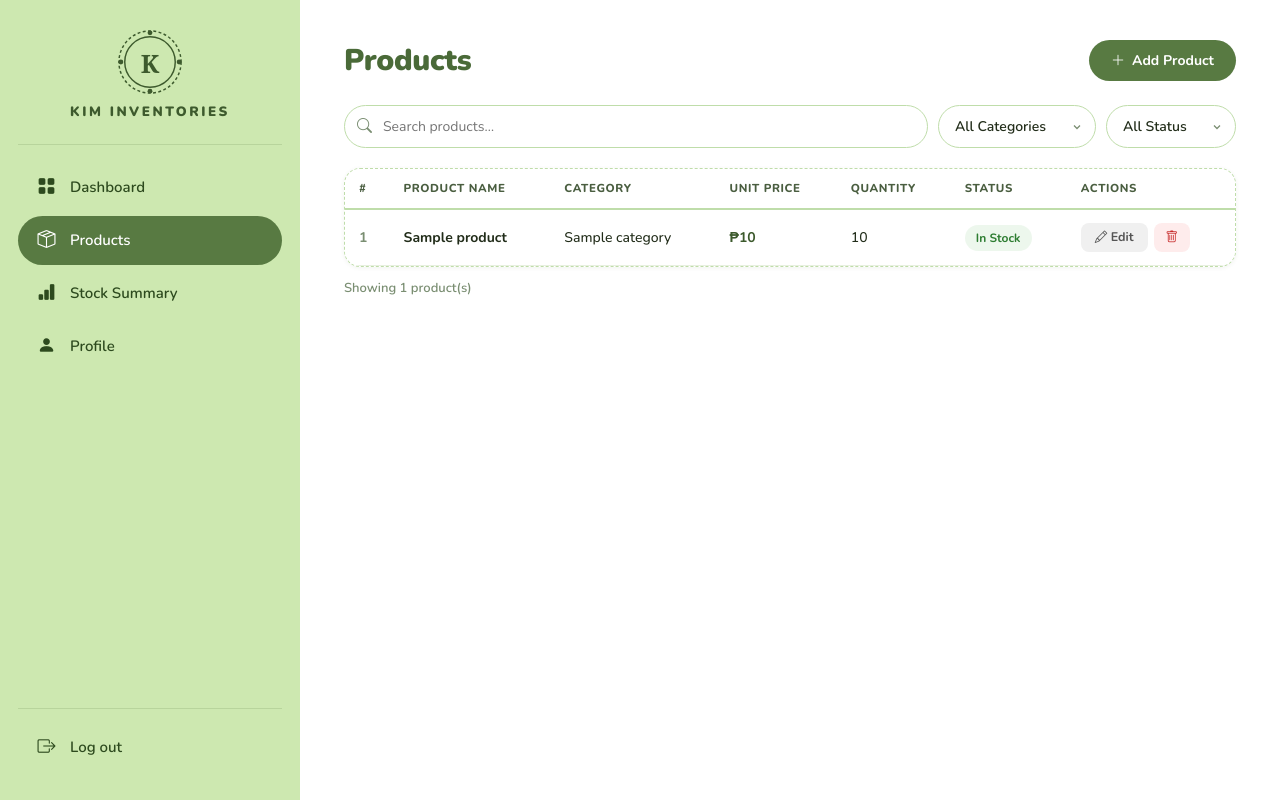
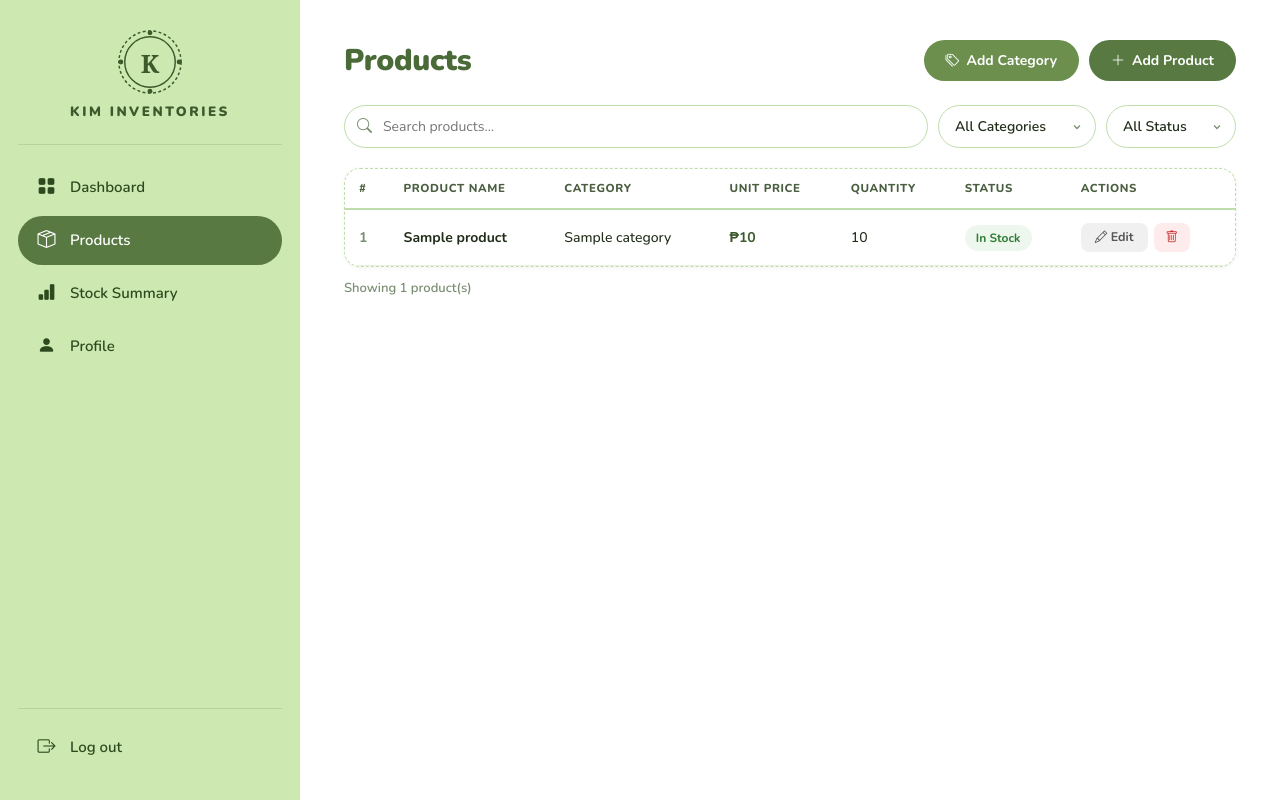
Before and after one commit to kimhietee/final-websys, a PHP site: page /products.php in a window 1280 px wide. Run offline with PHP 8.4, Linux system fonts and the light colour scheme; the visitor is signed in with stand-in values (Sample User, id 1); tables that the repository leaves empty or names only in its code hold one stand-in row (values such as "Sample post").

Commit message:
working version

```diff
--- /dev/null
+++ b/constants.php
@@ -0,0 +1,4 @@
+<?php
+
+
+define('LOW_STOCK_THRESHOLD', 10);
--- a/dashboard.php
+++ b/dashboard.php
@@ -11,6 +11,7 @@
 
 session_start();
 require_once 'db_connect.php';
+require_once 'constants.php';
 
 // Auth guard
 if (!isset($_SESSION['user_id'])) {
@@ -27,7 +28,7 @@ $username = $_SESSION['username'];
 //         COALESCE(SUM(quantity), 0) AS total_stock,
 //         COALESCE(SUM(price * quantity), 0) AS total_value,
 //         SUM(CASE WHEN quantity > 0 AND quantity < 10 THEN 1 ELSE 0 END) AS low_stock,
-//         SUM(CASE WHEN quantity = 0 THEN 1 ELSE 0 END) AS out_of_stock
+//         SUM(CASE WHEN quantity = 0 THEx  N 1 ELSE 0 END) AS out_of_stock
 //     FROM products WHERE user_id = ?
 // ");
 
@@ -35,7 +36,7 @@ $stmt = $conn->prepare("
                         SELECT
                               COALESCE(SUM(quantity),0) AS total_stock,
                               COALESCE(SUM(price*quantity),0) AS total_value,
-                              SUM(CASE WHEN quantity > 0 AND quantity < 10 THEN 1 ELSE 0 END) AS low_stock,
+                              SUM(CASE WHEN quantity > 0 AND quantity < " . LOW_STOCK_THRESHOLD .  " THEN 1 ELSE 0 END) AS low_stock,
                               SUM(CASE WHEN quantity = 0 THEN 1 ELSE 0 END) AS out_of_stock
                         FROM products WHERE user_id = ?
                         ");
--- a/products.php
+++ b/products.php
@@ -5,6 +5,7 @@
  */
 session_start();
 require_once 'db_connect.php';
+require_once 'constants.php';
 
 // Auth guard
 if (!isset($_SESSION['user_id'])) {
@@ -25,7 +26,9 @@ if ($_SERVER['REQUEST_METHOD'] == 'POST') {
         $quantity   = (int)($_POST['quantity'] ?? 0);
 
         if ($name && $categoryId > 0 && $price >= 0 && $quantity >= 0) {
-            $stmt = $conn->prepare("INSERT INTO products (user_id, category_id, product_name, price, quantity) VALUES (?, ?, ?, ?, ?)");
+            $stmt = $conn->prepare("
+                INSERT INTO products (user_id, category_id, product_name, price, quantity)
+                VALUES (?, ?, ?, ?, ?)");
             $stmt->bind_param("iisdi", $userId, $categoryId, $name, $price, $quantity);
             $stmt->execute();
             $_SESSION['toast'] = 'Product added successfully!';
@@ -39,7 +42,9 @@ if ($_SERVER['REQUEST_METHOD'] == 'POST') {
         $quantity   = (int)($_POST['quantity'] ?? 0);
 
         if ($productId > 0 && $name && $categoryId > 0) {
-            $stmt = $conn->prepare("UPDATE products SET product_name = ?, category_id = ?, price = ?, quantity = ? WHERE product_id = ? AND user_id = ?");
+            $stmt = $conn->prepare("
+                UPDATE products SET product_name = ?, category_id = ?, price = ?, quantity = ?
+                WHERE product_id = ? AND user_id = ?");
             $stmt->bind_param("ssdiii", $name, $categoryId, $price, $quantity, $productId, $userId);
             $stmt->execute();
             $_SESSION['toast'] = 'Product updated successfully!';
@@ -52,6 +57,28 @@ if ($_SERVER['REQUEST_METHOD'] == 'POST') {
             $stmt->bind_param("ii", $productId, $userId);
             $stmt->execute();
             $_SESSION['toast'] = 'Product deleted.';
+        }
+    }
+    elseif ($action == 'add_category') {
+        $name = trim($_POST['category_name'] ?? '');
+
+        if ($name) {
+
+            // check if category already exists
+            $check = $conn->prepare("SELECT category_id FROM category WHERE category_name = ?");
+            $check->bind_param("s", $name);
+            $check->execute();
+            $result = $check->get_result();
+
+            if ($result->num_rows > 0) {
+                $_SESSION['toast'] = 'Category already exists!';
+            } else {
+                $stmt = $conn->prepare("INSERT INTO category (category_name) VALUES (?)");
+                $stmt->bind_param("s", $name);
+                $stmt->execute();
+
+                $_SESSION['toast'] = 'Category added!';
+            }
         }
     }
 
@@ -130,13 +157,20 @@ $categories = $result->fetch_all(MYSQLI_ASSOC);
   <!-- ===== MAIN CONTENT ===== -->
   <main class="main-content">
 
-    <!-- Page Header -->
+    <!-- Page Header  (add product and category-->
     <div class="page-header-row">
-      <h1 class="page-title">Products</h1>
+    <h1 class="page-title">Products</h1>
+
+    <div style="display:flex; gap:10px;">
+      <button class="btn-primary-green" onclick="openCategoryModal()" style="background:#6c8f4e;">
+        <i class="bi bi-tags"></i> Add Category
+      </button>
+
       <button class="btn-primary-green" onclick="openAddModal()">
         <i class="bi bi-plus-lg"></i> Add Product
       </button>
     </div>
+  </div>
 
     <!-- Filter Bar -->
     <div class="filter-bar">
@@ -181,7 +215,7 @@ $categories = $result->fetch_all(MYSQLI_ASSOC);
               <?php
                 $qty = (int)$p['quantity'];
                 if ($qty === 0)    { $status = 'out-of-stock'; $badgeCls = 'badge-out-stock'; $badgeTxt = 'Out of Stock'; }
-                elseif ($qty < 10) { $status = 'low-stock';    $badgeCls = 'badge-low-stock'; $badgeTxt = 'Low Stock'; }
+                elseif ($qty < LOW_STOCK_THRESHOLD) { $status = 'low-stock';    $badgeCls = 'badge-low-stock'; $badgeTxt = 'Low Stock'; }
                 else               { $status = 'in-stock';     $badgeCls = 'badge-in-stock';  $badgeTxt = 'In Stock'; }
               ?>
               <tr data-name="<?= htmlspecialchars(strtolower($p['product_name'])) ?>"
@@ -293,6 +327,30 @@ $categories = $result->fetch_all(MYSQLI_ASSOC);
   </div>
 </div>
 
+<!-- ===== CATEGORY MODAL ===== -->
+<div class="modal-overlay" id="categoryModal">
+  <div class="modal-box" style="max-width:400px;">
+    <div class="modal-header">
+      <div class="modal-title">Add Category</div>
+      <button class="modal-close" onclick="closeCategoryModal()">&times;</button>
+    </div>
+
+    <form method="POST" action="products.php">
+      <input type="hidden" name="action" value="add_category">
+
+      <div class="form-group">
+        <label>Category Name</label>
+        <input type="text" name="category_name" placeholder="e.g. Drinks" required>
+      </div>
+
+      <div class="modal-actions">
+        <button type="button" class="btn-cancel-sm" onclick="closeCategoryModal()">Cancel</button>
+        <button type="submit" class="btn-primary-green">Save</button>
+      </div>
+    </form>
+  </div>
+</div>
+
 <!-- Toast -->
 <div class="toast-notif" id="toastNotif"></div>
 
@@ -383,6 +441,15 @@ $categories = $result->fetch_all(MYSQLI_ASSOC);
     document.getElementById('deleteModal').classList.remove('active');
   }
 
+  // ─── category modal ──────────────────────────────────────────────────────────
+  function openCategoryModal() {
+  document.getElementById('categoryModal').classList.add('active');
+  }
+
+  function closeCategoryModal() {
+    document.getElementById('categoryModal').classList.remove('active');
+  }
+
   // Close modal on overlay click
   document.getElementById('productModal').addEventListener('click', function(e) {
     if (e.target === this) closeModal();
```
